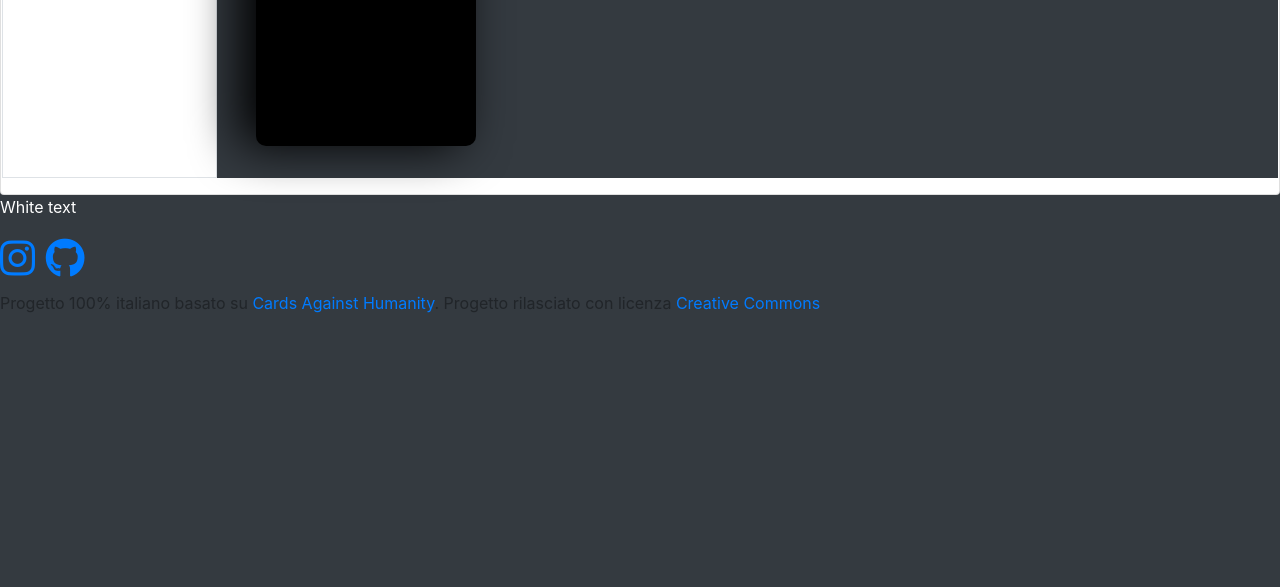
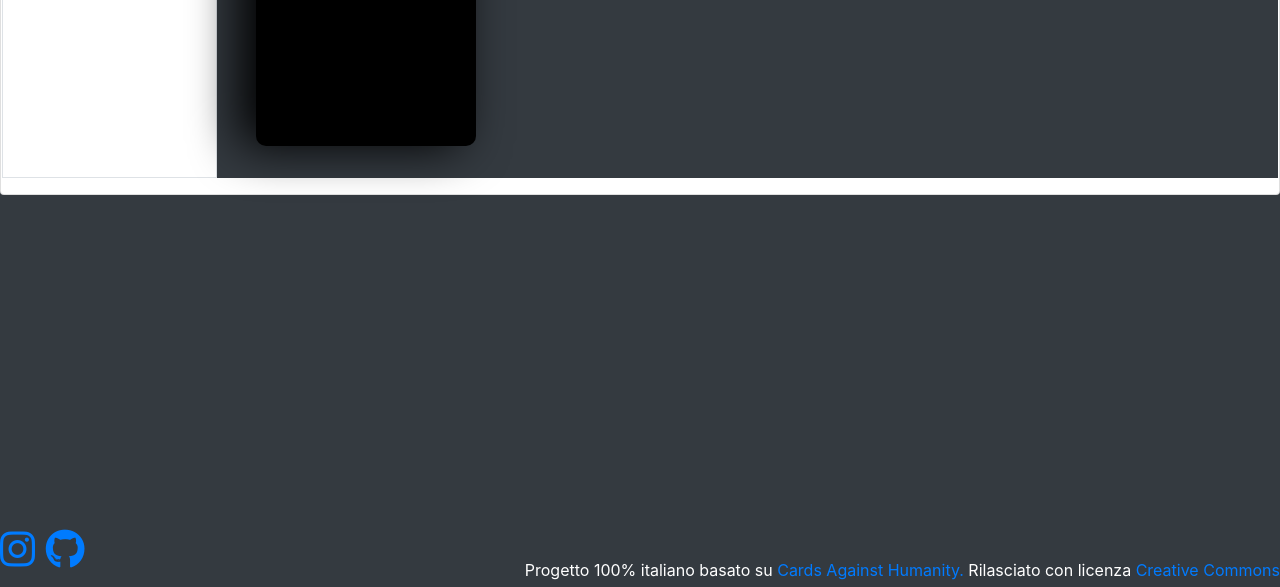
Before and after one commit to paoloalb/CAH, a Python web app: template flask/templates/room.html in a window 1280 px wide. Shown: the part 213-800 px from the top of the page. Run offline with Jinja, Linux system fonts and the light colour scheme; the template is opened without the code that fills it, so the values that code supplies are empty; some libraries are stand-ins or nearby versions.

Commit message:
whitetext

```diff
--- a/flask/templates/footer.html
+++ b/flask/templates/footer.html
@@ -1,9 +1,30 @@
-<div>
-    <p style="color:white;">White text<h1><a href="http://facebook.com"><i class="fab fa-instagram"></i></a>
-    <a href="https://github.com/paoloalb/CAH"> <i class="fab fa-github"></i></a></h1>
-    Progetto 100% italiano basato su <a href="http://cardsagainsthumanity.com/" target="_blank">Cards Against Humanity</a>.
-    Progetto rilasciato con licenza
-    <a href="https://creativecommons.org/licenses/by-nc-sa/2.0/" target="_blank">Creative Commons</a>
-    </p>
+<head>
+<style type ="text/css" >
+  .footer{
+      position: fixed;
+      text-align: right;
+      bottom: 5px;
+      width: 100%;
+  }
+  .logos{
+      position: fixed;
+      text-align: left;
+      bottom: 5px;
+      width: 100%;
+  }
+</style>
+</head>
 
-</div>
+<body>
+  <div class="logos">
+  <h1><a href="http://facebook.com"><i class="fab fa-instagram"></i></a>
+  <a href="https://github.com/paoloalb/CAH"> <i class="fab fa-github"></i></a></h1>
+  </div>
+
+  <div class="footer", style="color:white;">Progetto 100% italiano basato su
+   <a href="http://cardsagainsthumanity.com/" target="_blank">Cards Against Humanity.</a>
+   Rilasciato con licenza
+   <a href="https://creativecommons.org/licenses/by-nc-sa/2.0/" target="_blank">Creative Commons</a>
+  </div>
+
+</body>
```
